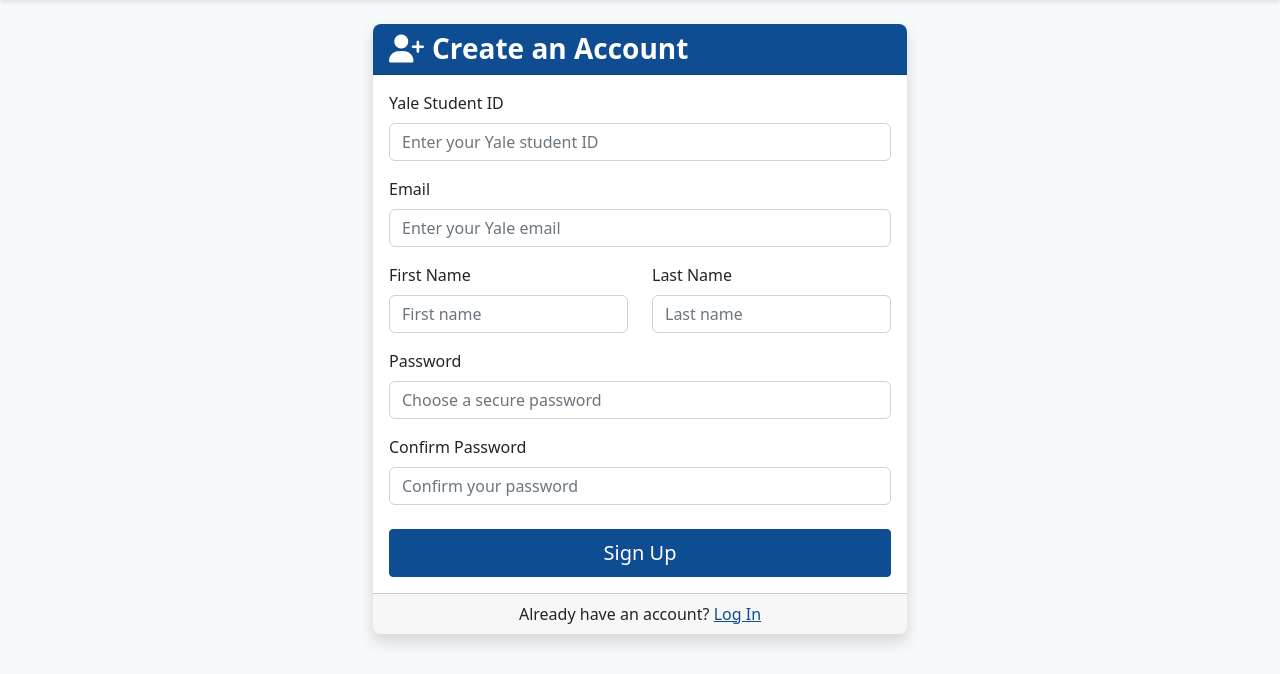
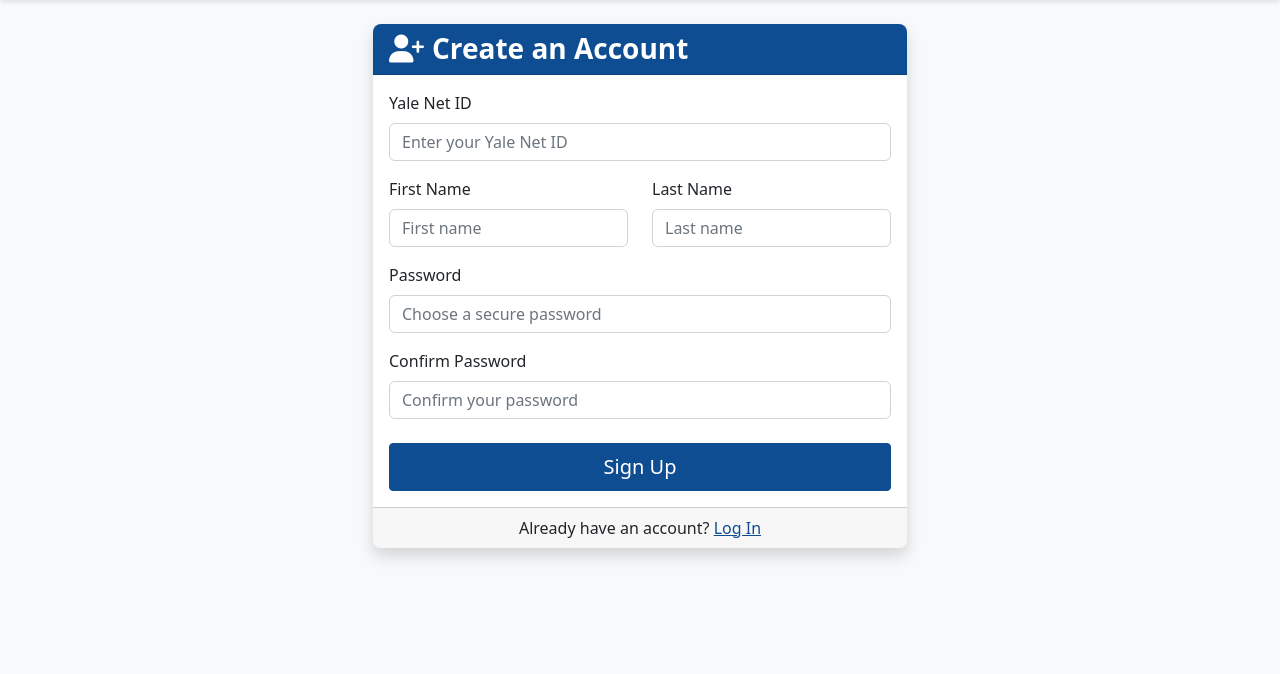
Before and after one commit to yl2342/ytsp25, a Flask app: page /register in a window 1280 px wide. Shown: the part 62-736 px from the top of the page. Run offline with Flask 3, Linux system fonts and the light colour scheme; some libraries are stand-ins or nearby versions.

Commit message:
update db schema

```diff
--- a/app/controllers/auth.py
+++ b/app/controllers/auth.py
@@ -14,8 +14,7 @@
     form = RegistrationForm()
     if form.validate_on_submit():
         user = User(
-            student_id=form.student_id.data,
-            email=form.email.data,
+            net_id=form.net_id.data,
             password=form.password.data,  # This will be hashed in the __init__ method
             first_name=form.first_name.data,
             last_name=form.last_name.data
@@ -36,14 +35,14 @@
 
     form = LoginForm()
     if form.validate_on_submit():
-        user = User.query.filter_by(student_id=form.student_id.data).first()
+        user = User.query.filter_by(net_id=form.net_id.data).first()
 
         if user and user.check_password(form.password.data):
             login_user(user, remember=form.remember.data)
             next_page = request.args.get('next')
             return redirect(next_page) if next_page else redirect(url_for('main.dashboard'))
         else:
-            flash('Login failed. Please check your student ID and password.', 'danger')
+            flash('Login failed. Please check your Net ID and password.', 'danger')
 
     return render_template('auth/login.html', title='Login', form=form)
 
--- a/app/forms.py
+++ b/app/forms.py
@@ -4,27 +4,22 @@
 from app.models.user import User
 
 class RegistrationForm(FlaskForm):
-    student_id = StringField('Yale Student ID', validators=[DataRequired(), Length(min=2, max=20)])
-    email = StringField('Email', validators=[DataRequired(), Email()])
+    net_id = StringField('Yale Net ID', validators=[DataRequired(), Length(min=2, max=20)])
     first_name = StringField('First Name', validators=[DataRequired(), Length(min=2, max=50)])
     last_name = StringField('Last Name', validators=[DataRequired(), Length(min=2, max=50)])
     password = PasswordField('Password', validators=[DataRequired()])
     confirm_password = PasswordField('Confirm Password', validators=[DataRequired(), EqualTo('password')])
     submit = SubmitField('Sign Up')
 
-    def validate_student_id(self, student_id):
-        user = User.query.filter_by(student_id=student_id.data).first()
+    def validate_net_id(self, net_id):
+        user = User.query.filter_by(net_id=net_id.data).first()
         if user:
-            raise ValidationError('That student ID is already registered. Please use a different one.')
+            raise ValidationError('That net ID is already registered. Please use a different one.')
 
-    def validate_email(self, email):
-        user = User.query.filter_by(email=email.data).first()
-        if user:
-            raise ValidationError('That email is already registered. Please use a different one.')
 
 
 class LoginForm(FlaskForm):
-    student_id = StringField('Yale Student ID', validators=[DataRequired()])
+    net_id = StringField('Yale Net ID', validators=[DataRequired()])
     password = PasswordField('Password', validators=[DataRequired()])
     remember = BooleanField('Remember Me')
     submit = SubmitField('Login')
--- a/app/templates/auth/register.html
+++ b/app/templates/auth/register.html
@@ -9,34 +9,26 @@
                     <h3 class="mb-0"><i class="fas fa-user-plus me-2"></i>Create an Account</h3>
                 </div>
                 <div class="card-body">
+                    <!--
+                    The 'form' variable is an instance of the RegistrationForm class from app/forms.py
+                    It's passed to this template from the register route in the auth blueprint
+                    The form contains fields for student_id,first_name, last_name,
+                    password, confirm_password, and a submit button
+                    -->
                     <form method="POST" action="">
                         {{ form.hidden_tag() }}
 
                         <div class="mb-3">
-                            {{ form.student_id.label(class="form-label") }}
-                            {% if form.student_id.errors %}
-                                {{ form.student_id(class="form-control is-invalid") }}
+                            {{ form.net_id.label(class="form-label") }}
+                            {% if form.net_id.errors %}
+                                {{ form.net_id(class="form-control is-invalid") }}
                                 <div class="invalid-feedback">
-                                    {% for error in form.student_id.errors %}
+                                    {% for error in form.net_id.errors %}
                                         <span>{{ error }}</span>
                                     {% endfor %}
                                 </div>
                             {% else %}
-                                {{ form.student_id(class="form-control", placeholder="Enter your Yale student ID") }}
-                            {% endif %}
-                        </div>
-
-                        <div class="mb-3">
-                            {{ form.email.label(class="form-label") }}
-                            {% if form.email.errors %}
-                                {{ form.email(class="form-control is-invalid") }}
-                                <div class="invalid-feedback">
-                                    {% for error in form.email.errors %}
-                                        <span>{{ error }}</span>
-                                    {% endfor %}
-                                </div>
-                            {% else %}
-                                {{ form.email(class="form-control", placeholder="Enter your Yale email") }}
+                                {{ form.net_id(class="form-control", placeholder="Enter your Yale Net ID") }}
                             {% endif %}
                         </div>
 
--- a/app/templates/main/home.html
+++ b/app/templates/main/home.html
@@ -18,7 +18,7 @@
             </div>
         </div>
         <div class="col-md-6">
-            <img src="{{ url_for('static', filename='img/trading_illustration.svg') }}"
+            <img src="{{ url_for('static', filename='img/yale_student_using_app.png') }}"
                  alt="Trading Illustration" class="img-fluid rounded shadow-lg">
         </div>
     </div>
```
Also changed, not shown: app/models/user.py (+8 -9 lines), app/templates/auth/login.html (+5 -5 lines), app/utils/stock_utils.py (+4 -4 lines), app/static/img/yale_student_using_app.png (added), instance/ytsp.db, 1 other file.
